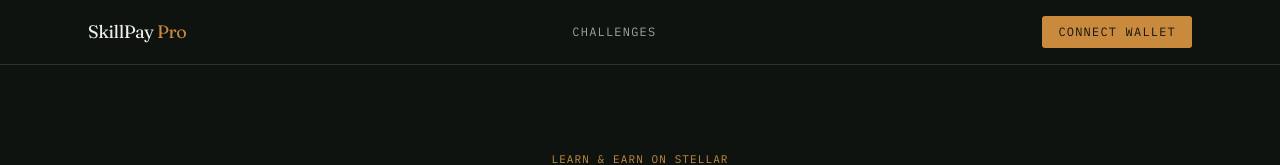
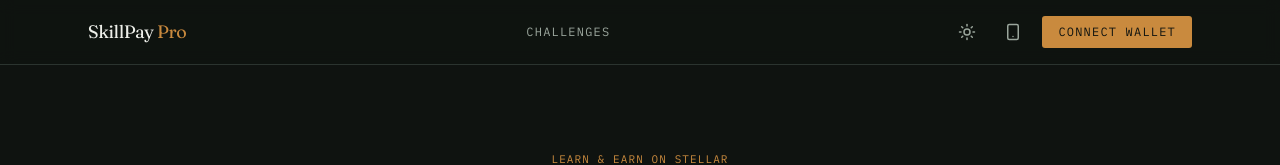
Before and after one commit to golubabu-mk/SkillPay-Pro-Learn-Earn-Achievement-Platform, a React (Vite) app in the folder frontend/: page / in a window 1280 px wide. Shown: the top 165 px of the page. Built offline with nearby package versions, Linux system fonts and the light colour scheme; no server answers; what @stellar/stellar-sdk would draw is missing.

Commit message:
feat: add dark mode toggle for better accessibility

```diff
--- a/frontend/src/components/layout/Navbar.tsx
+++ b/frontend/src/components/layout/Navbar.tsx
@@ -1,12 +1,21 @@
 import { Link, useNavigate } from "react-router-dom";
-import { Menu, X, LogOut } from "lucide-react";
-import { useState } from "react";
+import { Menu, X, LogOut, Moon, Sun, Smartphone } from "lucide-react";
+import { useState, useEffect } from "react";
 import { useAuth } from "../../context/AuthContext";
 
 export function Navbar() {
   const { user, logout, login, connecting, balance } = useAuth();
   const [menuOpen, setMenuOpen] = useState(false);
+  const [isDark, setIsDark] = useState(true);
   const navigate = useNavigate();
+
+  useEffect(() => {
+    if (!isDark) {
+      document.documentElement.classList.add('light-theme');
+    } else {
+      document.documentElement.classList.remove('light-theme');
+    }
+  }, [isDark]);
 
   async function handleConnect() {
     try {
@@ -18,7 +27,7 @@ export function Navbar() {
   }
 
   return (
-    <header className="border-b border-ledger-line bg-ledger-bg/95 backdrop-blur sticky top-0 z-40">
+    <header className="border-b border-ledger-line bg-ledger-bg/95 backdrop-blur sticky top-0 z-40 transition-colors duration-300">
       <div className="max-w-6xl mx-auto px-6 h-16 flex items-center justify-between">
         <Link to="/" className="font-display text-lg text-ledger-ink tracking-tight">
           SkillPay <span className="text-ledger-seal">Pro</span>
@@ -38,6 +47,11 @@ export function Navbar() {
               Profile
             </Link>
           )}
+          {user && (
+            <Link to="/settings" className="hover:text-ledger-ink transition-colors">
+              Settings
+            </Link>
+          )}
           {user?.role === "admin" && (
             <Link to="/admin" className="hover:text-ledger-ink transition-colors">
               Admin
@@ -46,6 +60,22 @@ export function Navbar() {
         </nav>
 
         <div className="hidden md:flex items-center gap-3">
+          <button
+            onClick={() => setIsDark(!isDark)}
+            className="text-ledger-inkMuted hover:text-ledger-ink transition-colors p-2 rounded-full hover:bg-ledger-surface"
+            title="Toggle Dark Mode"
+          >
+            {isDark ? <Sun size={18} /> : <Moon size={18} />}
+          </button>
+
+          <button
+            className="text-ledger-inkMuted hover:text-ledger-ink transition-colors p-2 rounded-full hover:bg-ledger-surface hidden lg:block"
+            title="Mobile Wallet Support Guide"
+            onClick={() => alert("Mobile Wallets (like LOBSTR or Freighter mobile) can connect via WalletConnect. Scan the QR code when prompted.")}
+          >
+            <Smartphone size={18} />
+          </button>
+
           {user ? (
             <div className="flex items-center gap-3">
               <div className="font-mono text-xs text-ledger-inkMuted bg-ledger-surface px-3 py-2 rounded-seal border border-ledger-line">
@@ -76,7 +106,21 @@ export function Navbar() {
       </div>
 
       {menuOpen && (
-        <div className="md:hidden border-t border-ledger-line px-6 py-4 flex flex-col gap-4 font-mono text-xs uppercase tracking-widest text-ledger-inkMuted">
+        <div className="md:hidden border-t border-ledger-line px-6 py-4 flex flex-col gap-4 font-mono text-xs uppercase tracking-widest text-ledger-inkMuted bg-ledger-bg">
+          <button
+            onClick={() => setIsDark(!isDark)}
+            className="flex items-center gap-2 text-left text-ledger-inkMuted"
+          >
+            {isDark ? <Sun size={18} /> : <Moon size={18} />}
+            Toggle Theme
+          </button>
+          <button
+            onClick={() => alert("Mobile Wallets (like LOBSTR or Freighter mobile) can connect via WalletConnect. Scan the QR code when prompted.")}
+            className="flex items-center gap-2 text-left text-ledger-inkMuted"
+          >
+            <Smartphone size={18} />
+            Mobile Wallet Guide
+          </button>
           <Link to="/challenges" onClick={() => setMenuOpen(false)}>
             Challenges
           </Link>
```
